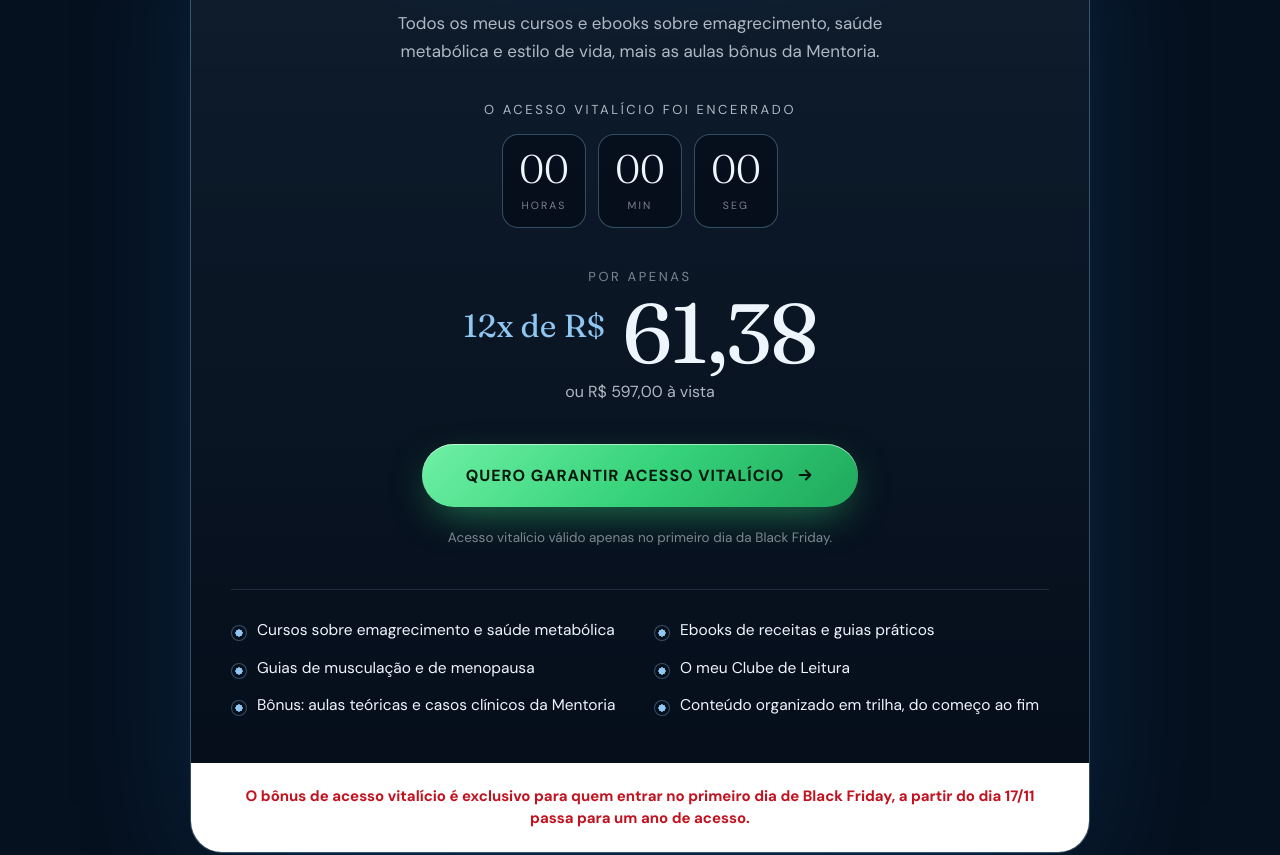
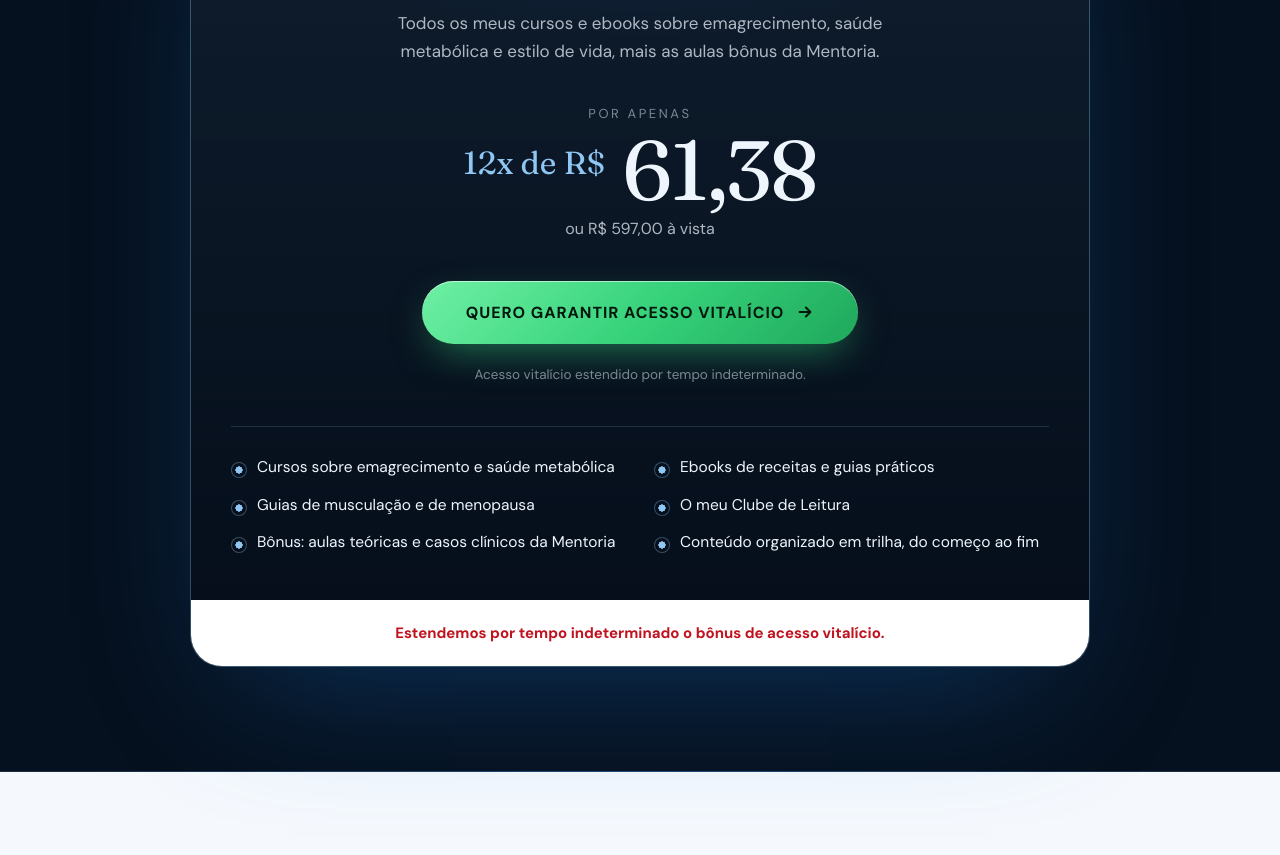
Before and after one commit to Carlosmassmann/williamrutzen, a plain HTML site: page blackfriday/oferta/index.html in a window 1280 px wide. Shown: the part 6161-7016 px from the top of the page. Drawn offline with Linux system fonts and the light colour scheme.

Commit message:
Acesso vitalício estendido
Co-Authored-By: Claude Opus 5.5 <noreply@anthropic.com>

```diff
--- a/blackfriday/oferta/index.html
+++ b/blackfriday/oferta/index.html
@@ -413,14 +413,6 @@ footer b{color:var(--text-soft);font-weight:500}
       <span class="eyebrow">Oferta de Black Friday</span>
       <h2>O meu pacote <em>completo.</em></h2>
       <p class="sub">Todos os meus cursos e ebooks sobre emagrecimento, saúde metabólica e estilo de vida, mais as aulas bônus da Mentoria.</p>
-      <div class="timer" id="timer" role="timer" aria-live="off">
-        <span class="timer-label" id="timer-label">O acesso vitalício acaba em:</span>
-        <div class="timer-grid">
-          <div class="tbox"><b id="t-h">00</b><i>Horas</i></div>
-          <div class="tbox"><b id="t-m">00</b><i>Min</i></div>
-          <div class="tbox"><b id="t-s">00</b><i>Seg</i></div>
-        </div>
-      </div>
       <div class="price" id="price">
         <span class="from" id="price-from">Por apenas</span>
         <span class="big" id="price-big"><small>12x de R$</small> 61,38</span>
@@ -429,7 +421,7 @@ footer b{color:var(--text-soft);font-weight:500}
       <a class="btn btn-buy" id="buy" href="#oferta" data-checkout>Quero garantir acesso vitalício
         <svg viewBox="0 0 20 20" fill="none" stroke="currentColor" stroke-width="2.2" stroke-linecap="round" stroke-linejoin="round" aria-hidden="true" width="18" height="18"><path d="M4 10h12M11 5l5 5-5 5"/></svg>
       </a>
-      <p class="fine">Acesso vitalício válido apenas no primeiro dia da Black Friday.</p>
+      <p class="fine">Acesso vitalício estendido por tempo indeterminado.</p>
       <ul class="included">
         <li>Cursos sobre emagrecimento e saúde metabólica</li>
         <li>Ebooks de receitas e guias práticos</li>
@@ -438,7 +430,7 @@ footer b{color:var(--text-soft);font-weight:500}
         <li>Bônus: aulas teóricas e casos clínicos da Mentoria</li>
         <li>Conteúdo organizado em trilha, do começo ao fim</li>
       </ul>
-      <p class="warn">O bônus de acesso vitalício é exclusivo para quem entrar no primeiro dia de Black Friday, a partir do dia 17/11 passa para um ano de acesso.</p>
+      <p class="warn">Estendemos por tempo indeterminado o bônus de acesso vitalício.</p>
     </div>
   </div>
 </section>
@@ -459,7 +451,7 @@ footer b{color:var(--text-soft);font-weight:500}
       </details>
       <details>
         <summary>Até quando vale o acesso vitalício?</summary>
-        <p>O acesso vitalício vale só para quem entrar no primeiro dia da Black Friday, até as 23:59 do dia 16/11. A partir do dia 17/11, o acesso passa para um ano.</p>
+        <p>Estendemos o acesso vitalício por tempo indeterminado. Quem entrar agora continua com acesso vitalício, sem prazo para terminar.</p>
       </details>
       <details>
         <summary>Como recebo o acesso?</summary>
@@ -501,17 +493,6 @@ var OFFER={checkoutUrl:'https://payfast.greenn.com.br/8wct2wr'};
     Object.keys(qs).forEach(function(k){u.searchParams.set(k,qs[k]);});
     for(var i=0;i<links.length;i++){links[i].href=u.toString();links[i].rel='noopener';links[i].target='_blank';}
   }
-  /* Timer: acesso vitalício até 23:59 de 16/11/2026 (horário de Brasília) */
-  var fim=new Date('2026-11-16T23:59:59-03:00').getTime();
-  var h=document.getElementById('t-h'),m=document.getElementById('t-m'),sc=document.getElementById('t-s'),lb=document.getElementById('timer-label');
-  function p(n){return (n<10?'0':'')+n}
-  function tick(){
-    var d=fim-Date.now();
-    if(d<=0){h.textContent=m.textContent=sc.textContent='00';lb.textContent='O acesso vitalício foi encerrado';clearInterval(iv);return}
-    var t=Math.floor(d/1000);
-    h.textContent=p(Math.floor(t/3600));m.textContent=p(Math.floor(t%3600/60));sc.textContent=p(t%60);
-  }
-  var iv=setInterval(tick,1000);tick();
 })();
 </script>
 </body>
```
